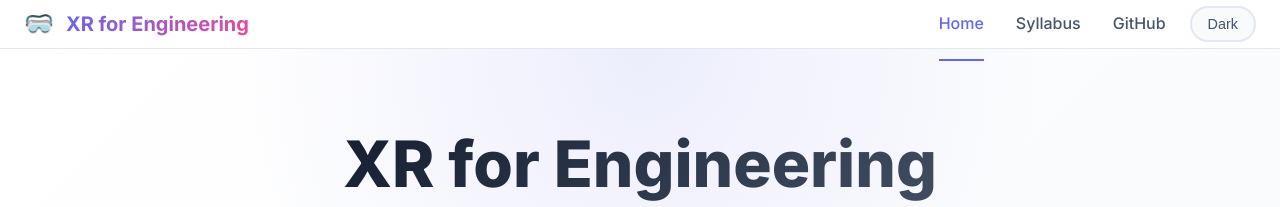
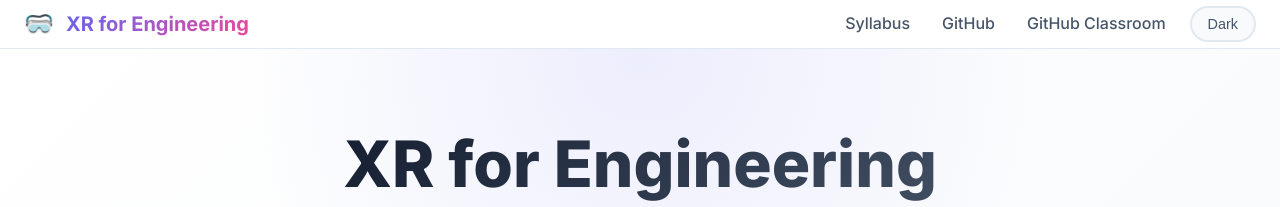
Before and after one commit to akhilaji14/XRE2, a Jekyll site: the page built from index.md, in a window 1280 px wide. Shown: the top 207 px of the page. Built offline with Jekyll 4.4.1, drawn with Linux system fonts in a browser that asks for light colours.

Commit message:
remove home and add classroom

```diff
--- a/_layouts/default.html
+++ b/_layouts/default.html
@@ -30,9 +30,9 @@
 
                     <div class="header-actions">
                         <nav class="nav">
-                            <a href="{{ '/' | relative_url }}" class="nav-link {% if page.url == '/' %}active{% endif %}">Home</a>
                             <a href="{{ '/about' | relative_url }}" class="nav-link {% if page.url == '/about/' %}active{% endif %}">Syllabus</a>
                             <a href="https://github.gatech.edu/mmoghaddam3/XRE" class="nav-link" target="_blank">GitHub</a>
+                            <a href="https://classroom.github.com" class="nav-link" target="_blank">GitHub Classroom</a>
                         </nav>
 
                         <!-- Simple Theme Toggle Button -->
```
